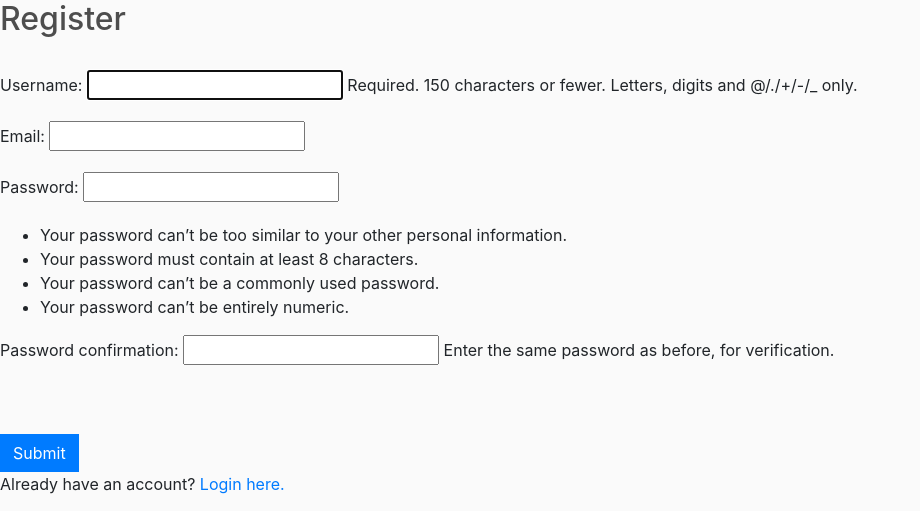
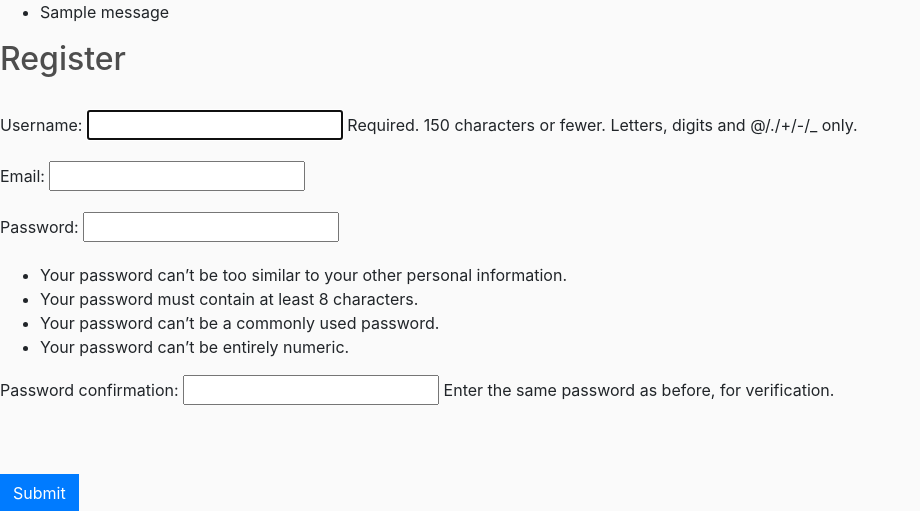
Before and after one commit to SanjarH/e-store, a Django app: page /register in a window 1280 px wide. Shown: the part 65-576 px from the top of the page, without its empty margins (0-920 px from the left). Run offline with Django 4.2, Linux system fonts and the light colour scheme; tables that the repository leaves empty hold one stand-in row (values such as "Sample post"); one stand-in notice (Sample message) is shown; some libraries are stand-ins or nearby versions.

Commit message:
update register

```diff
--- a/users/templates/users/register.html
+++ b/users/templates/users/register.html
@@ -7,8 +7,18 @@
       <span aria-hidden="true">&times;</span>
     </button>
   </div>
+  {% endif %}
 
-{%endif%}
+  {% if messages %}
+  <ul class="messages">
+      {% for message in messages %}
+      <li{% if message.tags %} class="{{ message.tags }}"{% endif %}>
+          {% if message.level == DEFAULT_MESSAGE_LEVELS.ERROR %}Important: {% endif %}
+          {{ message }}
+      </li>
+      {% endfor %}
+  </ul>
+  {% endif %}
 <h2>Register</h2>
 
 <br/>
--- a/users/views.py
+++ b/users/views.py
@@ -43,7 +43,7 @@ def register_view(request):
             password = form.cleaned_data['password1']
             user = authenticate(username=username,email=email, password=password)
             login(request,user)
-            messages.success(request, ('Register was successfull'))
+            messages.success(request, 'Register was successfull')
             return redirect("pages:index")
     else:
         form = RegisterForm()
```
